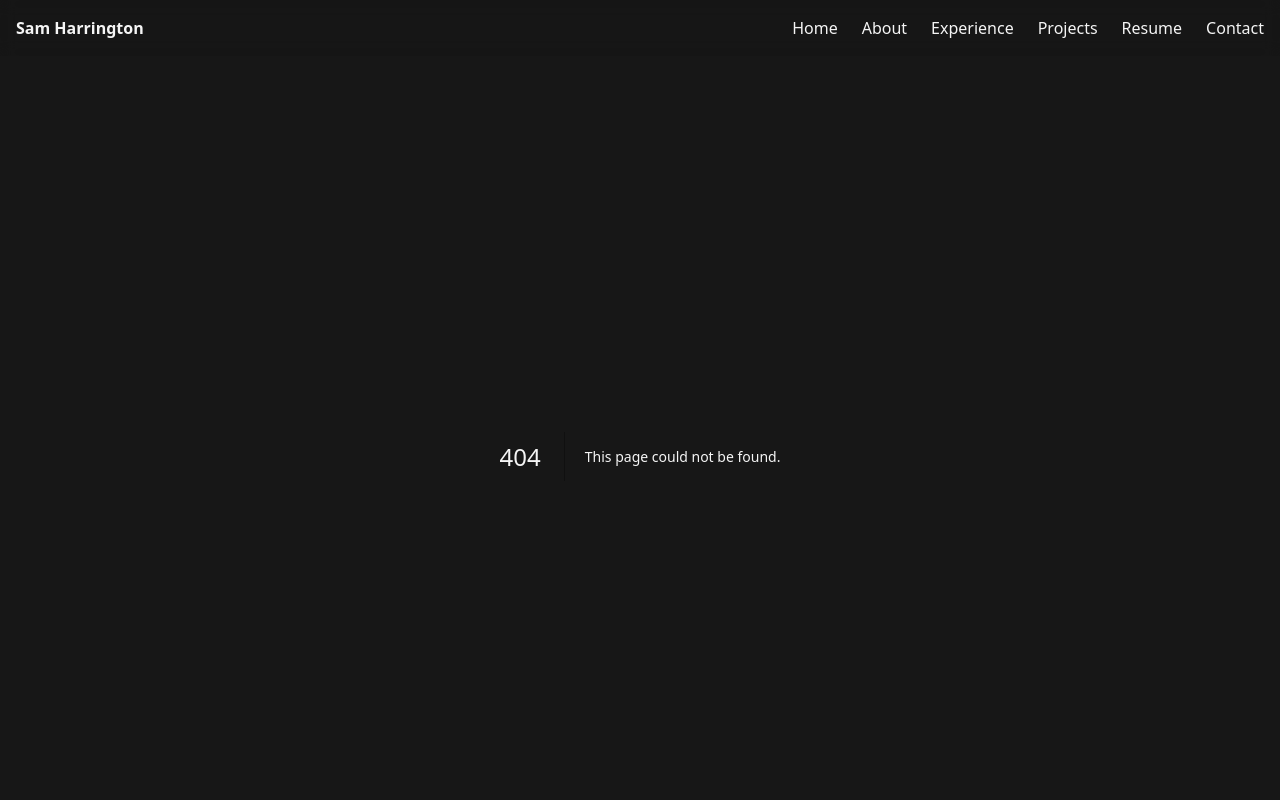
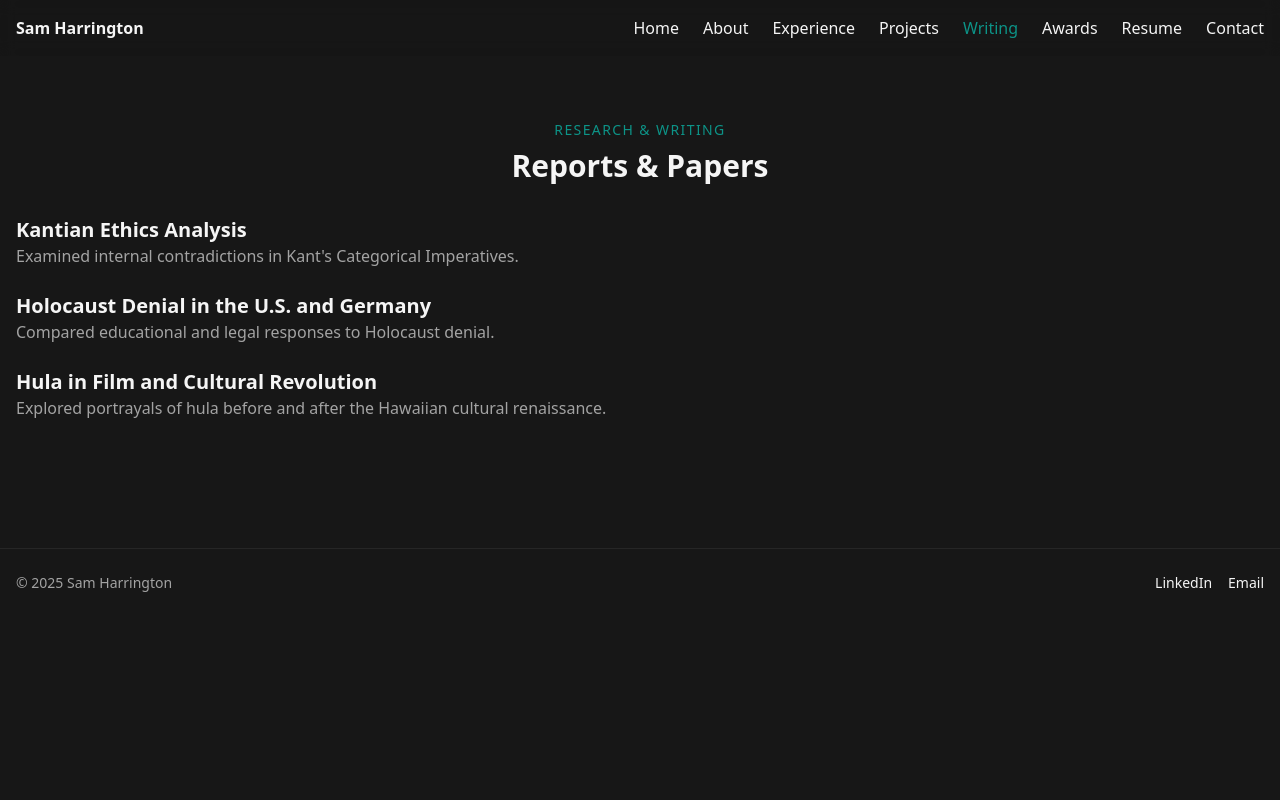
Before and after one commit to SammyHarry/SamHarrington, a Next.js app: page /writing in a window 1280 px wide. Before the commit this address had no page. Shown: the top 800 px of the page. Built offline with nearby package versions, Linux system fonts and the light colour scheme.

Commit message:
Add writing and awards sections with transcript highlights

```diff
--- /dev/null
+++ b/app/awards/page.tsx
@@ -0,0 +1,27 @@
+import fs from 'fs';
+import path from 'path';
+import yaml from 'yaml';
+import SectionHeader from '@/components/section-header';
+
+interface Award {
+  title: string;
+  description: string;
+}
+
+export default function AwardsPage() {
+  const file = fs.readFileSync(path.join(process.cwd(), 'data', 'awards.yml'), 'utf8');
+  const awards = yaml.parse(file) as Award[];
+  return (
+    <div className="py-16">
+      <SectionHeader eyebrow="Awards & Leadership" title="Recognitions" />
+      <ul className="space-y-4">
+        {awards.map((a) => (
+          <li key={a.title}>
+            <h3 className="font-semibold">{a.title}</h3>
+            <p className="text-neutral-400">{a.description}</p>
+          </li>
+        ))}
+      </ul>
+    </div>
+  );
+}
--- a/app/resume/page.tsx
+++ b/app/resume/page.tsx
@@ -4,8 +4,13 @@ import yaml from 'yaml';
 import SectionHeader from '@/components/section-header';
 
 export default function ResumePage() {
-  const file = fs.readFileSync(path.join(process.cwd(), 'data', 'resume.yml'), 'utf8');
-  const resume = yaml.parse(file);
+  const resumeFile = fs.readFileSync(path.join(process.cwd(), 'data', 'resume.yml'), 'utf8');
+  const resume = yaml.parse(resumeFile);
+  const courseFile = fs.readFileSync(path.join(process.cwd(), 'data', 'courses.yml'), 'utf8');
+  const courses = yaml.parse(courseFile) as {
+    category: string;
+    courses: { code: string; name: string; skills: string }[];
+  }[];
   return (
     <div className="py-16">
       <SectionHeader eyebrow="Resume" title="My Experience" />
@@ -23,6 +28,21 @@ export default function ResumePage() {
             </ul>
           </div>
         ))}
+        <div className="mt-4">
+          <h3 className="font-semibold">Course Highlights</h3>
+          {courses.map((cat) => (
+            <div key={cat.category} className="mt-2">
+              <h4 className="text-neutral-300">{cat.category}</h4>
+              <div className="mt-2 grid gap-2 md:grid-cols-2">
+                {cat.courses.map((c) => (
+                  <div key={c.code} className="rounded border border-neutral-700 p-3">
+                    <p className="font-medium">{c.code}: {c.name}</p>
+                    <p className="text-sm text-neutral-400">{c.skills}</p>
+                  </div>
+                ))}
+              </div>
+            </div>
+          ))}
           <a
             href="/transcript.pdf"
             className="mt-4 inline-block text-accent underline"
@@ -30,6 +50,7 @@ export default function ResumePage() {
           >
             View Transcript (PDF)
           </a>
+        </div>
       </div>
       <div className="mt-8 space-y-6">
         {resume.experience.map((exp: any) => (
--- /dev/null
+++ b/app/writing/page.tsx
@@ -0,0 +1,32 @@
+import fs from 'fs';
+import path from 'path';
+import yaml from 'yaml';
+import SectionHeader from '@/components/section-header';
+
+interface Writing {
+  title: string;
+  description: string;
+  link: string;
+}
+
+export default function WritingPage() {
+  const file = fs.readFileSync(path.join(process.cwd(), 'data', 'writing.yml'), 'utf8');
+  const writings = yaml.parse(file) as Writing[];
+  return (
+    <div className="py-16">
+      <SectionHeader eyebrow="Research & Writing" title="Reports & Papers" />
+      <ul className="space-y-6">
+        {writings.map((w) => (
+          <li key={w.title}>
+            <h3 className="text-xl font-semibold">
+              <a href={w.link} className="hover:underline" target="_blank" rel="noreferrer">
+                {w.title}
+              </a>
+            </h3>
+            <p className="text-neutral-400">{w.description}</p>
+          </li>
+        ))}
+      </ul>
+    </div>
+  );
+}
--- a/components/nav.tsx
+++ b/components/nav.tsx
@@ -9,8 +9,10 @@ const links = [
   { href: '/', label: 'Home' },
   { href: '/about', label: 'About' },
   { href: '/experience', label: 'Experience' },
-  { href: '/projects', label: 'Projects' },
-  { href: '/resume', label: 'Resume' },
+    { href: '/projects', label: 'Projects' },
+    { href: '/writing', label: 'Writing' },
+    { href: '/awards', label: 'Awards' },
+    { href: '/resume', label: 'Resume' },
   { href: '/contact', label: 'Contact' },
 ];
 
--- /dev/null
+++ b/data/awards.yml
@@ -0,0 +1,8 @@
+- title: "Dean's List"
+  description: "Recognized every semester with a 3.97 GPA."
+- title: "Sigma Pi Housing Manager"
+  description: "Managed housing for 30+ fraternity members and coordinated with campus housing."
+- title: "D2W Ambassador Program"
+  description: "Represented William & Mary to prospective students."
+- title: "AI Club Member"
+  description: "Contributed to campus AI projects and events."
--- /dev/null
+++ b/data/courses.yml
@@ -0,0 +1,22 @@
+- category: "Computer Science / Data Science"
+  courses:
+    - code: "CSCI 243"
+      name: "Data Structures"
+      skills: "Python, OOP, linked lists"
+    - code: "DATA 201"
+      name: "Intro to Data Science"
+      skills: "pandas, regression, SQL"
+    - code: "DATA 203"
+      name: "Applied Statistics"
+      skills: "hypothesis testing, R"
+- category: "Mathematics"
+  courses:
+    - code: "MATH 213/214"
+      name: "Linear Algebra"
+      skills: "eigenvalues, proofs"
+    - code: "MATH 311H"
+      name: "Real Analysis"
+      skills: "Rudin, rigorous proofs"
+    - code: "MATH 451"
+      name: "Probability"
+      skills: "measure theory foundations"
--- a/data/experience.yml
+++ b/data/experience.yml
@@ -2,16 +2,16 @@
   role: Private Equity Intern
   dates: Summer 2025
   bullets:
-    - Analyzed SaaS KPIs (ARR, CAC, churn) for investment decisions
-    - Built components of LBO and DCF models
-    - Performed market comps and usability testing
+    - Analyzed SaaS KPIs (ARR, CAC, churn) and flagged a $2M churn risk that influenced IC discussions
+    - Built components of LBO and DCF models for potential deals
+    - Performed market comps and usability testing on SaaS platforms
   tags: [Finance, Modeling]
 - company: Scooped Homemade Icecream
   role: Manager
   dates: May 2022–Present
   bullets:
-    - Forecasted demand and managed inventory, scheduling, staffing
-    - Tracked daily cash flow and trained 10+ team members
+    - Produced and quality-checked 200 gallons of ice cream weekly while managing 16 rotation spots from 168+ flavors
+    - Scheduled and trained 10–12 employees, improving coverage and reducing labor costs 12%
   tags: [Leadership]
 - company: THA
   role: Data & Donor Engagement Intern
--- a/data/resume.yml
+++ b/data/resume.yml
@@ -25,24 +25,24 @@ training:
       - FP&A Modeling
       - Fixed Income
       - Wealth Management
-experience:
-  - company: K1 Investment
-    role: Private Equity Intern
-    dates: Summer 2025
-    bullets:
-      - Analyzed SaaS KPIs (ARR, CAC, churn) for investment decisions
-      - Built components of LBO and DCF models
-  - company: Scooped Homemade Icecream
-    role: Manager
-    dates: May 2022–Present
-    bullets:
-      - Forecasted demand and managed inventory
-      - Tracked daily cash flow and trained 10+ team members
-  - company: William & Mary AI Club
-    role: Member
-    dates: 2023–Present
-    bullets:
-      - Collaborate on campus AI projects and discussions
+  experience:
+    - company: K1 Investment
+      role: Private Equity Intern
+      dates: Summer 2025
+      bullets:
+        - Analyzed SaaS KPIs (ARR, CAC, churn) and flagged a $2M churn risk for investment committee review
+        - Built components of LBO and DCF models for potential deals
+    - company: Scooped Homemade Icecream
+      role: Manager
+      dates: May 2022–Present
+      bullets:
+        - Produced and quality-checked 200 gallons of ice cream weekly while managing 16 rotation spots from 168+ flavors
+        - Scheduled and trained 10–12 employees, improving coverage and cutting labor costs 12%
+    - company: William & Mary AI Club
+      role: Member
+      dates: 2023–Present
+      bullets:
+        - Collaborate on campus AI projects and discussions
 skills:
   technical: [Python, SQL, Excel, Tableau, Power BI, Pandas, NumPy, scikit-learn, Next.js, React, TypeScript, Firebase, Tailwind CSS]
   soft: [Analytical, Strategic, Detail-Oriented, Communicative, Public online research]
--- /dev/null
+++ b/data/writing.yml
@@ -0,0 +1,9 @@
+- title: "Kantian Ethics Analysis"
+  description: "Examined internal contradictions in Kant's Categorical Imperatives."
+  link: "/writing/kant.pdf"
+- title: "Holocaust Denial in the U.S. and Germany"
+  description: "Compared educational and legal responses to Holocaust denial."
+  link: "/writing/holocaust.pdf"
+- title: "Hula in Film and Cultural Revolution"
+  description: "Explored portrayals of hula before and after the Hawaiian cultural renaissance."
+  link: "/writing/hula.pdf"
```
Lines whose indentation alone changed are shown as unchanged.
